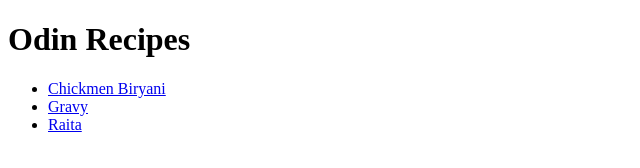
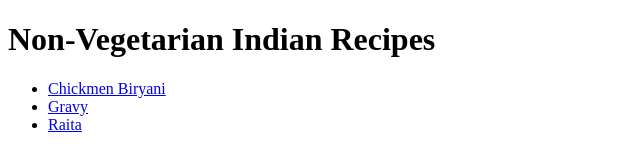
Before and after one commit to Thanmai-DL/odin-recipes, a plain HTML site: page index.html in a window 1280 px wide. Shown: the whole page, without its empty margins (0-640 px from the left). Drawn offline with Linux system fonts and the light colour scheme.

Commit message:
Changed Heading 1

```diff
--- a/index.html
+++ b/index.html
@@ -7,7 +7,8 @@
     <title>Recipes</title>
 </head>
 <body>
-    <h1>Odin Recipes</h1>
+    <h1>Non-Vegetarian Indian Recipes</h1>
+
     <ul>
         <li><a href="./recipes/chickmenbiryani.html">Chickmen Biryani</a></li>
         <li><a href="./recipes/gravy.html">Gravy</a></li>
```
